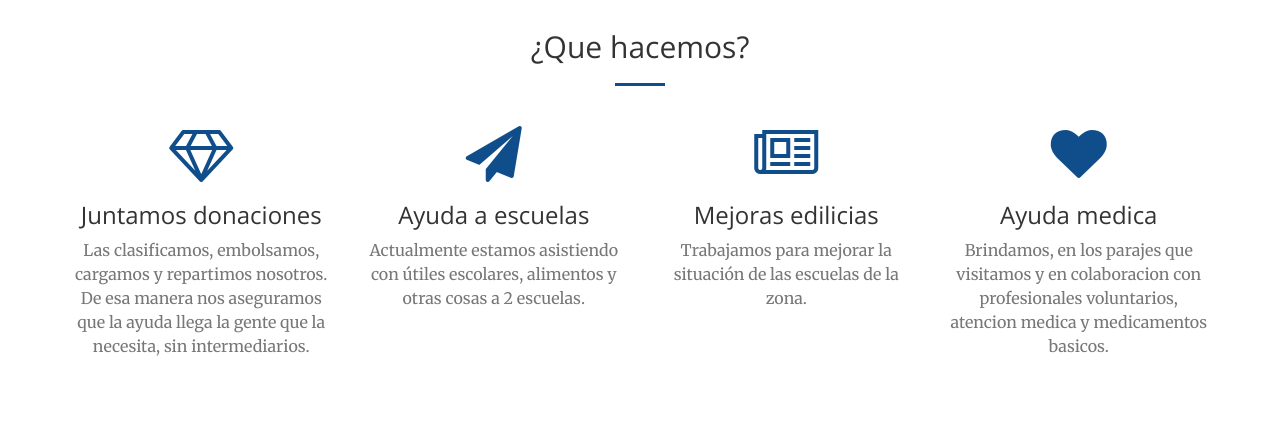
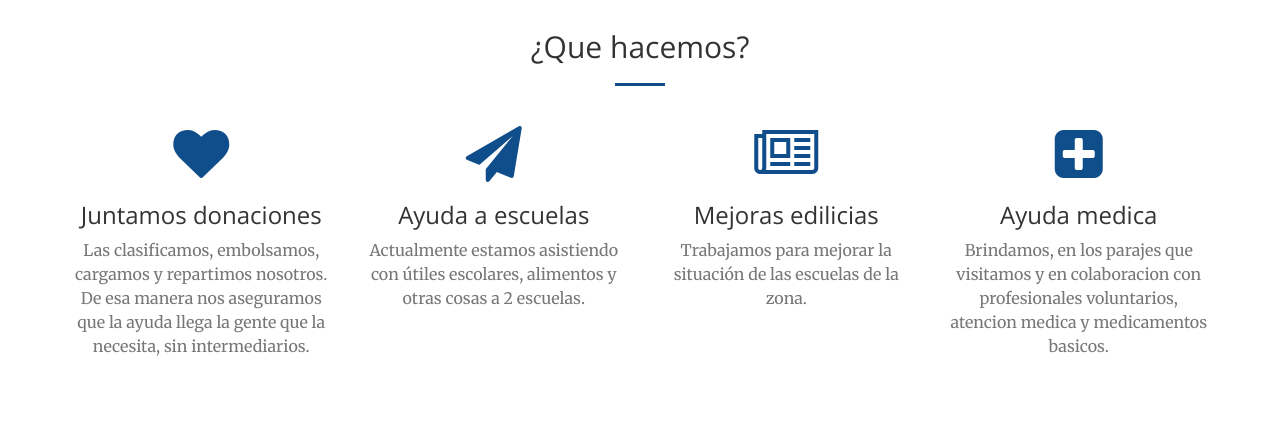
Before and after one commit to MarceloCorpucci/lachatasolidaria, a website: page index.html in a window 1280 px wide. Shown: the part 1360-1796 px from the top of the page. Drawn offline with nearby package versions, Linux system fonts and the light colour scheme.

Commit message:
Icons changed for asi operamos section.

```diff
--- a/index.html
+++ b/index.html
@@ -108,7 +108,8 @@
             <div class="row">
                 <div class="col-lg-3 col-md-6 text-center">
                     <div class="service-box">
-                        <i class="fa fa-4x fa-diamond text-primary sr-icons"></i>
+                        <!-- <i class="fa fa-4x fa-diamond text-primary sr-icons"></i> -->
+                        <i class="fa fa-4x fa-heart text-primary sr-icons"></i>
                         <h3>Juntamos donaciones</h3>
                         <p class="text-muted">Las clasificamos, embolsamos, cargamos y repartimos nosotros. De esa manera nos aseguramos que la ayuda llega la gente que la necesita, sin intermediarios.</p>
                     </div>
@@ -129,7 +130,7 @@
                 </div>
                 <div class="col-lg-3 col-md-6 text-center">
                     <div class="service-box">
-                        <i class="fa fa-4x fa-heart text-primary sr-icons"></i>
+                        <i class="fa fa-4x fa-plus-square text-primary sr-icons"></i>
                         <h3>Ayuda medica</h3>
                         <p class="text-muted">Brindamos, en los parajes que visitamos y en colaboracion con profesionales voluntarios, atencion medica y medicamentos basicos.</p>
                     </div>
```
